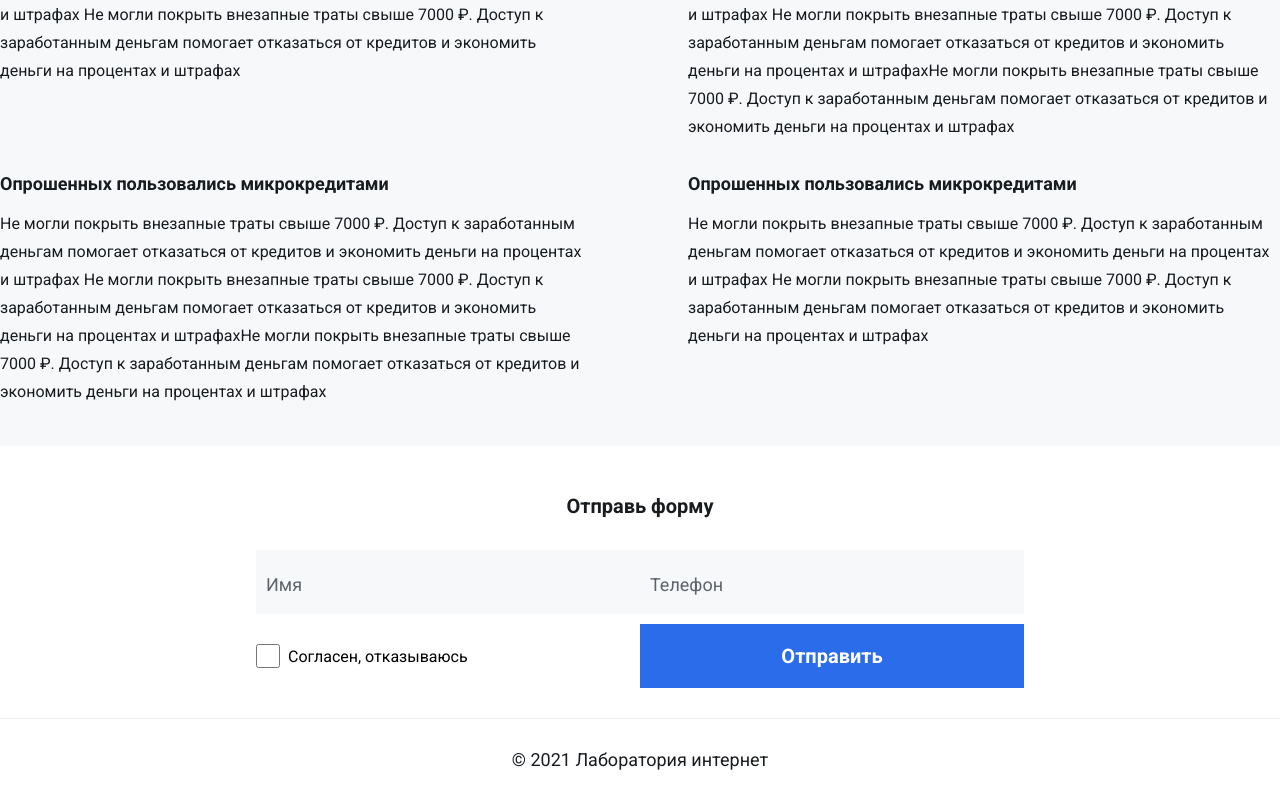
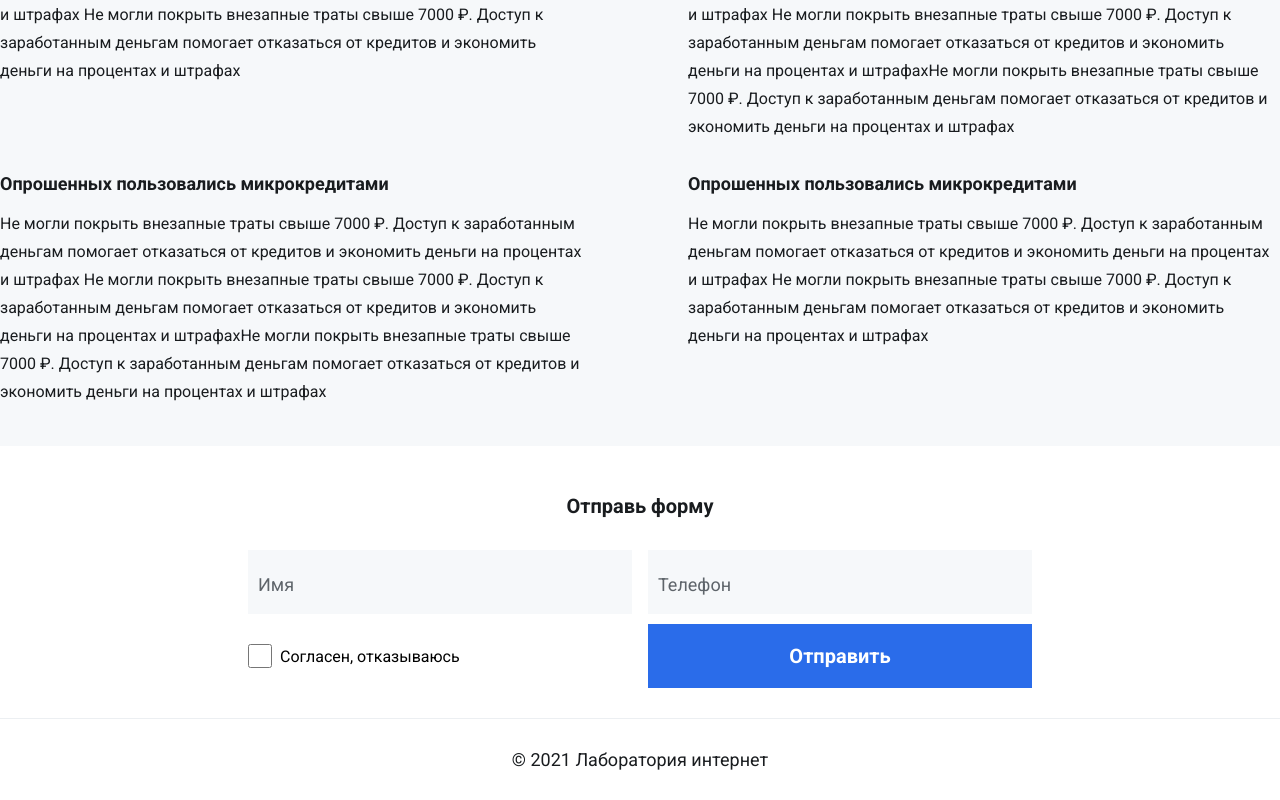
Before and after one commit to tamara-danilova2105/internet-lab, a React app: page / in a window 1280 px wide. Shown: the part 3002-3802 px from the top of the page. Built offline with nearby package versions, Linux system fonts and the light colour scheme.

Commit message:
fix input

```diff
--- a/src/feature/Form/ui/Form.tsx
+++ b/src/feature/Form/ui/Form.tsx
@@ -39,8 +39,8 @@ export const Form = () => {
             headers: {
                 'Accept': 'application/json',
                 'Content-Type': 'application/json',
-              },
-              body: JSON.stringify(dataForm)
+            },
+            body: JSON.stringify(dataForm)
         })
 
         if(response.ok) {
@@ -59,7 +59,7 @@ export const Form = () => {
             <form onSubmit={submitForm}>
                 <Stack
                     className={styles.input_container}
-                    max justify='between'
+                    max justify='between' gap="16"
                 >
                     <Input
                         className={styles.input}
```
